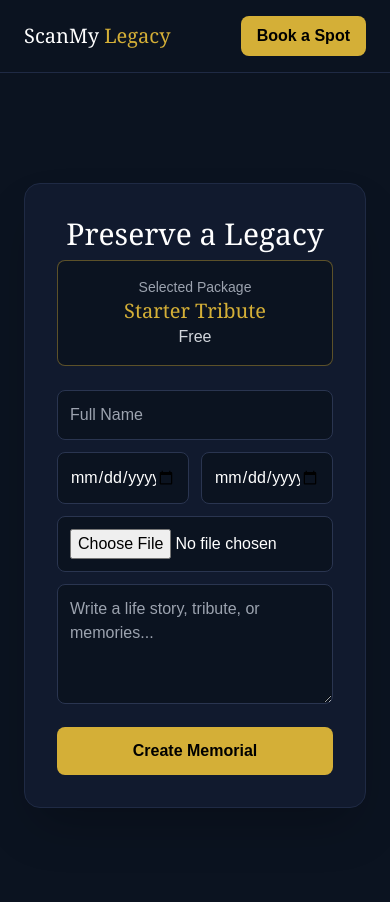
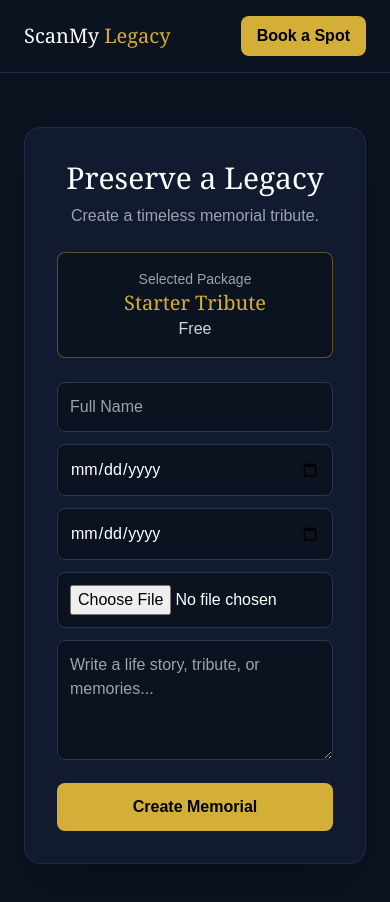
Before and after one commit to trinibuzz/scanmylegacy-app, a Next.js app: page /create-memorial in a window 390 px wide. Shown: the top 902 px of the page. Built offline with nearby package versions, Linux system fonts and the light colour scheme.

Commit message:
Fix create memorial loading page styling

```diff
--- a/app/create-memorial/page.tsx
+++ b/app/create-memorial/page.tsx
@@ -1,8 +1,7 @@
 "use client";
 
-import { Suspense } from "react";
+import { Suspense, useState } from "react";
 import { useSearchParams } from "next/navigation";
-import { useState } from "react";
 
 const packageNames: any = {
   "starter-tribute": "Starter Tribute",
@@ -23,8 +22,19 @@ function CreateMemorialForm() {
   const [deathDate, setDeathDate] = useState("");
   const [biography, setBiography] = useState("");
   const [coverPhoto, setCoverPhoto] = useState<File | null>(null);
+  const [saving, setSaving] = useState(false);
 
   const saveMemorial = async () => {
+    if (saving) return;
+
+    if (!fullName.trim()) {
+      alert("Please enter the full name");
+      return;
+    }
+
+    try {
+      setSaving(true);
+
       const formData = new FormData();
 
       formData.append("full_name", fullName);
@@ -47,11 +57,16 @@ function CreateMemorialForm() {
       const data = await res.json();
 
       if (!res.ok) {
-      alert(data.error);
+        alert(data.error || "Failed to create memorial");
         return;
       }
 
       window.location.href = "/dashboard";
+    } catch {
+      alert("Failed to create memorial");
+    } finally {
+      setSaving(false);
+    }
   };
 
   return (
@@ -61,32 +76,38 @@ function CreateMemorialForm() {
           Preserve a Legacy
         </h1>
 
+        <p className="mb-6 text-center text-gray-400">
+          Create a timeless memorial tribute.
+        </p>
+
         <div className="mb-6 rounded-lg border border-[#d4af37]/40 bg-[#0b1320] p-4 text-center">
           <p className="text-sm text-gray-400">Selected Package</p>
-          <p className="font-serif text-xl text-[#d4af37]">{packageName}</p>
+          <p className="font-serif text-xl text-[#d4af37]">
+            {packageName}
+          </p>
           <p className="text-gray-300">
             {Number(packagePrice) === 0 ? "Free" : `$${packagePrice} USD`}
           </p>
         </div>
 
         <input
-          className="mb-3 w-full rounded-lg border border-[#2a3550] bg-[#0b1320] p-3"
+          className="mb-3 w-full rounded-lg border border-[#2a3550] bg-[#0b1320] p-3 text-white outline-none"
           placeholder="Full Name"
           value={fullName}
           onChange={(e) => setFullName(e.target.value)}
         />
 
-        <div className="mb-3 grid grid-cols-2 gap-3">
+        <div className="mb-3 grid grid-cols-1 gap-3 md:grid-cols-2">
           <input
             type="date"
-            className="rounded-lg border border-[#2a3550] bg-[#0b1320] p-3"
+            className="rounded-lg border border-[#2a3550] bg-[#0b1320] p-3 text-white outline-none"
             value={birthDate}
             onChange={(e) => setBirthDate(e.target.value)}
           />
 
           <input
             type="date"
-            className="rounded-lg border border-[#2a3550] bg-[#0b1320] p-3"
+            className="rounded-lg border border-[#2a3550] bg-[#0b1320] p-3 text-white outline-none"
             value={deathDate}
             onChange={(e) => setDeathDate(e.target.value)}
           />
@@ -95,12 +116,12 @@ function CreateMemorialForm() {
         <input
           type="file"
           accept="image/*"
-          className="mb-3 w-full rounded-lg border border-[#2a3550] bg-[#0b1320] p-3"
+          className="mb-3 w-full rounded-lg border border-[#2a3550] bg-[#0b1320] p-3 text-white"
           onChange={(e) => setCoverPhoto(e.target.files?.[0] || null)}
         />
 
         <textarea
-          className="mb-4 min-h-[120px] w-full rounded-lg border border-[#2a3550] bg-[#0b1320] p-3"
+          className="mb-4 min-h-[120px] w-full rounded-lg border border-[#2a3550] bg-[#0b1320] p-3 text-white outline-none"
           placeholder="Write a life story, tribute, or memories..."
           value={biography}
           onChange={(e) => setBiography(e.target.value)}
@@ -108,9 +129,10 @@ function CreateMemorialForm() {
 
         <button
           onClick={saveMemorial}
-          className="w-full rounded-lg bg-[#d4af37] py-3 font-semibold text-black"
+          disabled={saving}
+          className="w-full rounded-lg bg-[#d4af37] py-3 font-semibold text-black disabled:opacity-60"
         >
-          Create Memorial
+          {saving ? "Creating Memorial..." : "Create Memorial"}
         </button>
       </div>
     </main>
@@ -119,7 +141,15 @@ function CreateMemorialForm() {
 
 export default function CreateMemorial() {
   return (
-    <Suspense fallback={<div>Loading...</div>}>
+    <Suspense
+      fallback={
+        <main className="flex min-h-screen items-center justify-center bg-[#0b1320] p-6 text-white">
+          <div className="rounded-2xl border border-[#1f2a44] bg-[#111a2e] p-8 text-center">
+            Loading...
+          </div>
+        </main>
+      }
+    >
       <CreateMemorialForm />
     </Suspense>
   );
```
Lines whose indentation alone changed are shown as unchanged.
